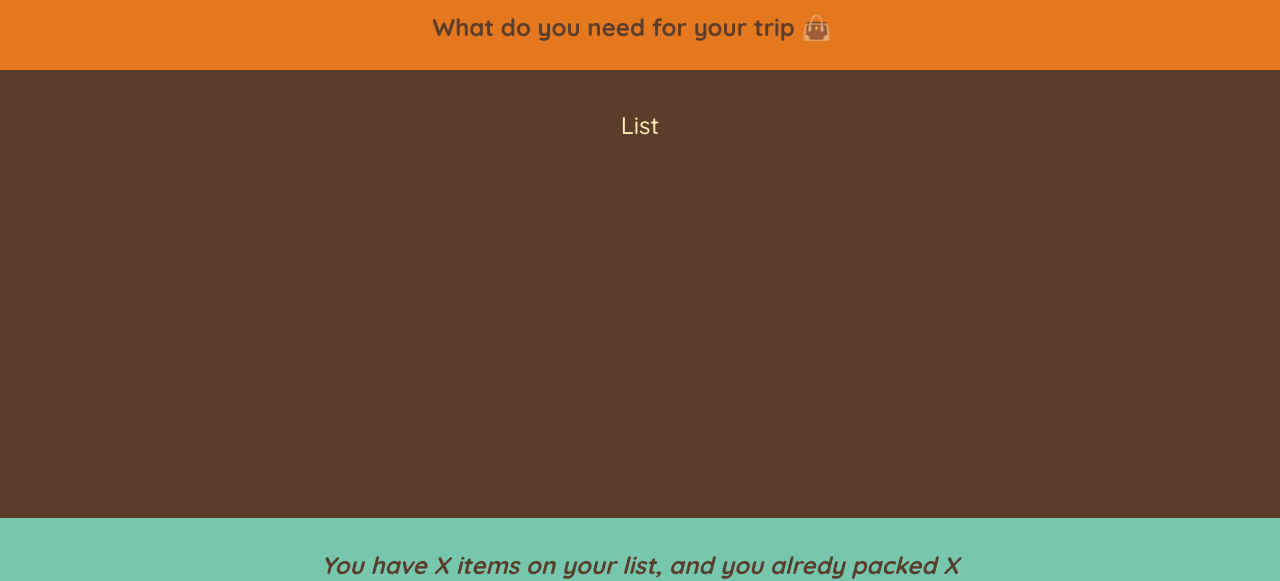
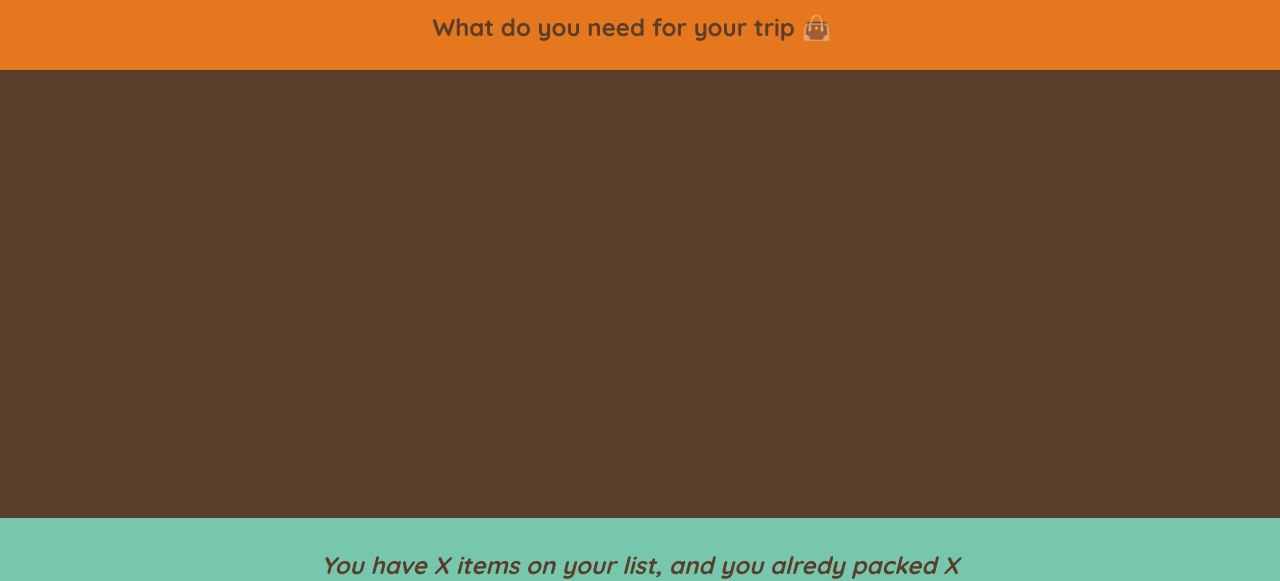
Before and after one commit to Bryanmankind/travel-list, a React (Create React App) app in the folder travel-list/: page / in a window 1280 px wide. Shown: the part 188-769 px from the top of the page. Built offline with nearby package versions, Linux system fonts and the light colour scheme.

Commit message:
react-travel-list

```diff
--- a/travel-list/src/App.js
+++ b/travel-list/src/App.js
@@ -1,3 +1,8 @@
+const initialItems = [
+  { id: 1, description: "Passports", quantity: 2, packed: false },
+  { id: 2, description: "Socks", quantity: 12, packed: false },
+];
+
 export default function App() {
   return (
     <div className="app">
@@ -22,7 +27,24 @@ function Form() {
 }
 
 function PackingList() {
-  return <div className="list">List</div>;
+  return (
+    <ul className="list">
+      {initialItems.map((map) => (
+        <List items={map.id} />
+      ))}
+    </ul>
+  );
+}
+
+function List({ items }) {
+  return (
+    <li>
+      {items.id}
+      {items.description}
+      {items.quantity}
+      {items.packed}
+    </li>
+  );
 }
 
 function Stats() {
```
Also changed, not shown: travel-list/src/index.css (+0 -7 lines).
